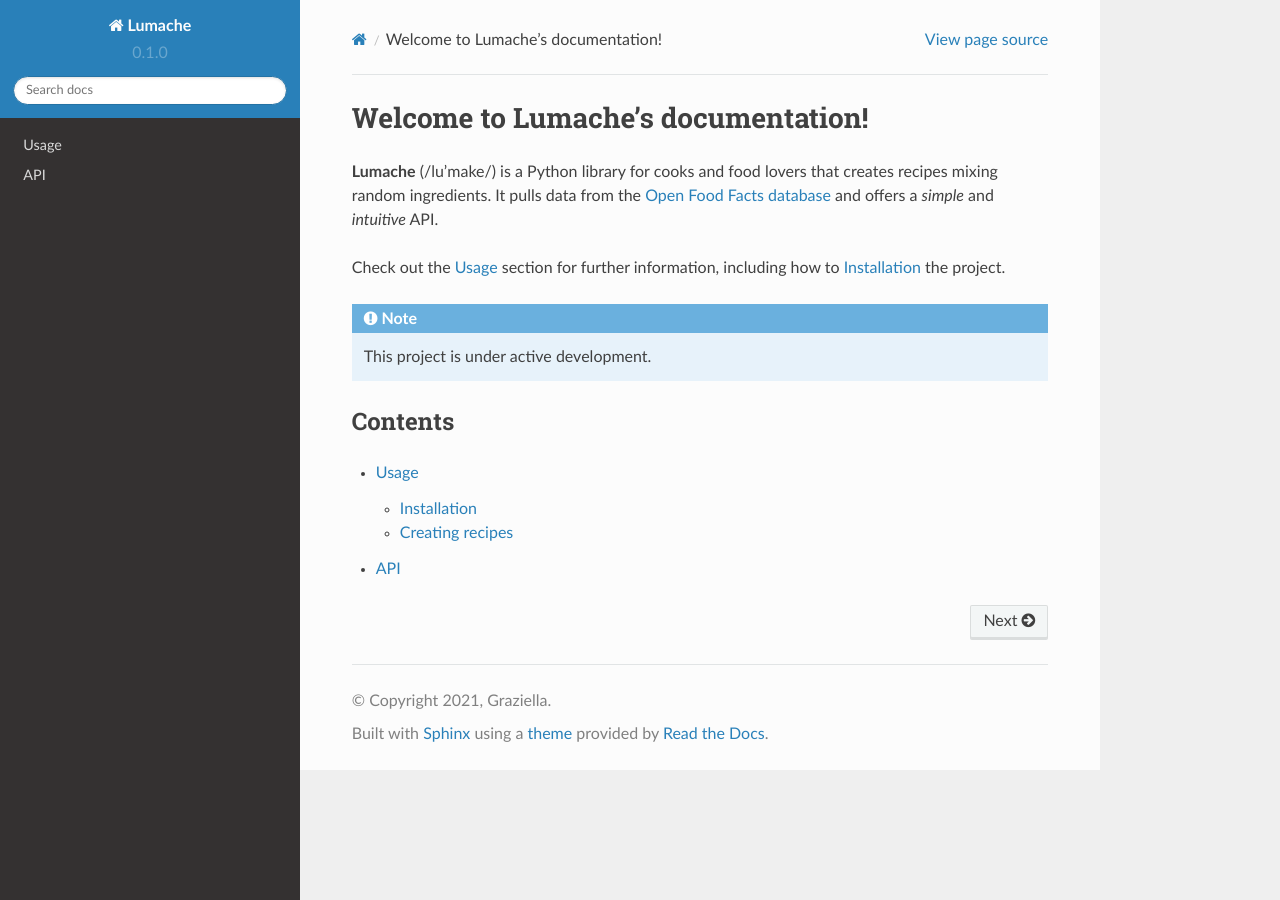
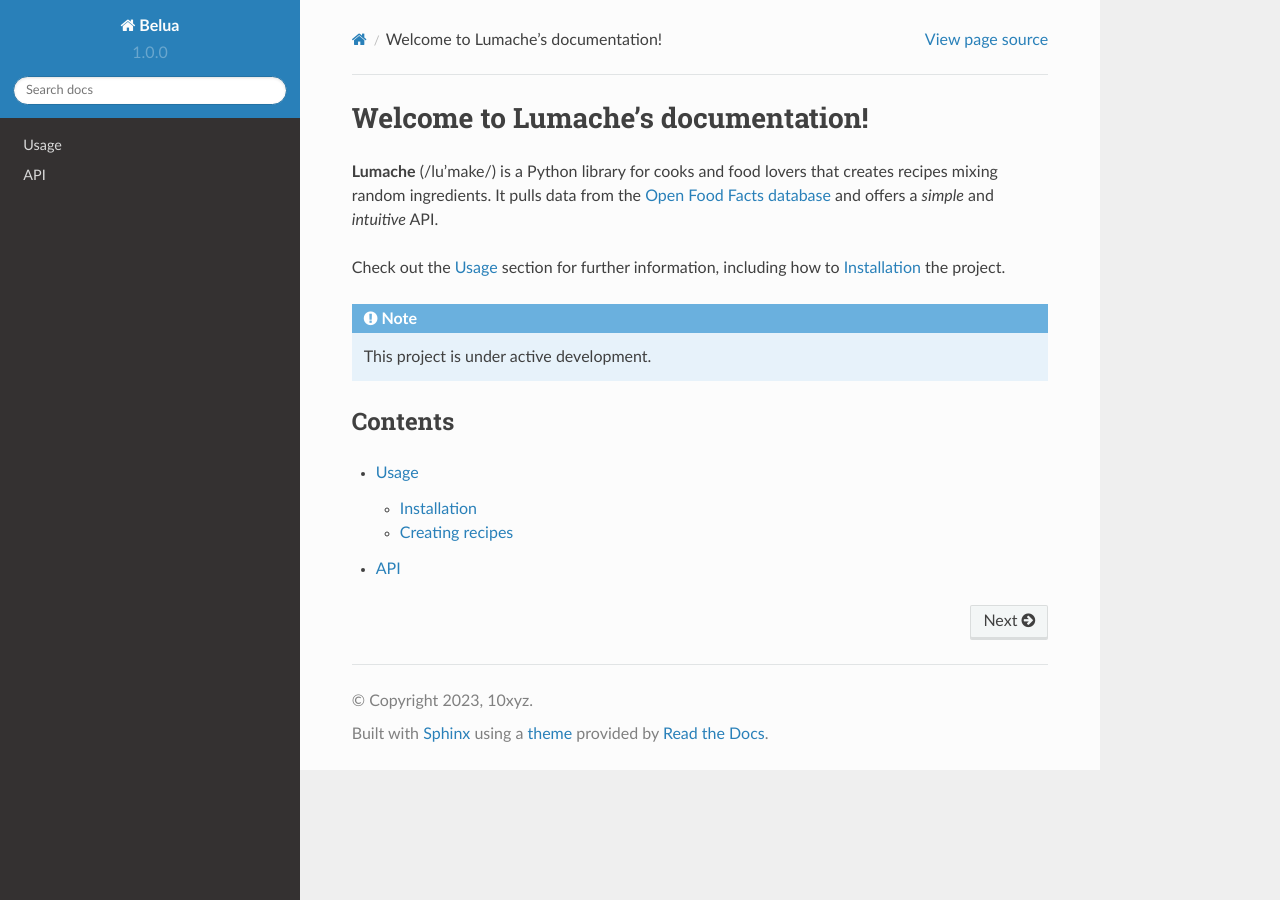
Before and after one commit to 10xyz-coder/belua, a Sphinx documentation site: the page built from docs/source/index.rst, in a window 1280 px wide. Built offline with Sphinx 7.4.7 and the Read the Docs theme 2.0.0, drawn with Linux system fonts in a browser that asks for light colours.

Commit message:
Update conf.py

```diff
--- a/docs/source/conf.py
+++ b/docs/source/conf.py
@@ -2,12 +2,12 @@
 
 # -- Project information
 
-project = 'Lumache'
-copyright = '2021, Graziella'
-author = 'Graziella'
+project = 'Belua'
+copyright = '2023, 10xyz'
+author = '10xyz'
 
 release = '0.1'
-version = '0.1.0'
+version = '1.0.0'
 
 # -- General configuration
 
```
